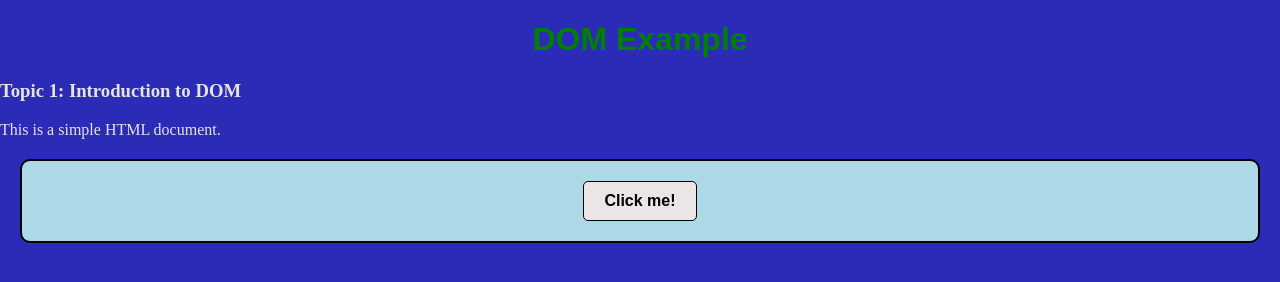
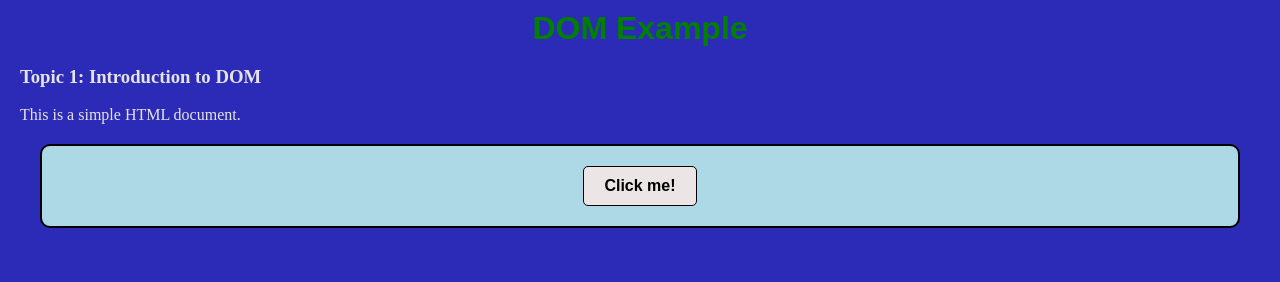
Before and after one commit to Anson-Saju-George/learn-js, a website: page Module_3/DOM/index.html in a window 1280 px wide. Drawn offline with Linux system fonts and the light colour scheme.

Commit message:
Made some changes to css.

```diff
--- a/Module_3/DOM/styles.css
+++ b/Module_3/DOM/styles.css
@@ -2,14 +2,16 @@ body {
   color: rgb(230, 227, 227);
   background-color: rgb(43, 43, 183);
   /* text-align: center; */
-  padding: 0px 0px;
-  margin: 0px 0px;
+  padding: 0px 10px;
+  margin: 0px 10px;
 }
 
 h1 {
   font-family: Arial, sans-serif;
   text-align: center;
   color: green;
+  padding: 0px 0px;
+  margin: 10px 0px;
 }
 
 button {
```
